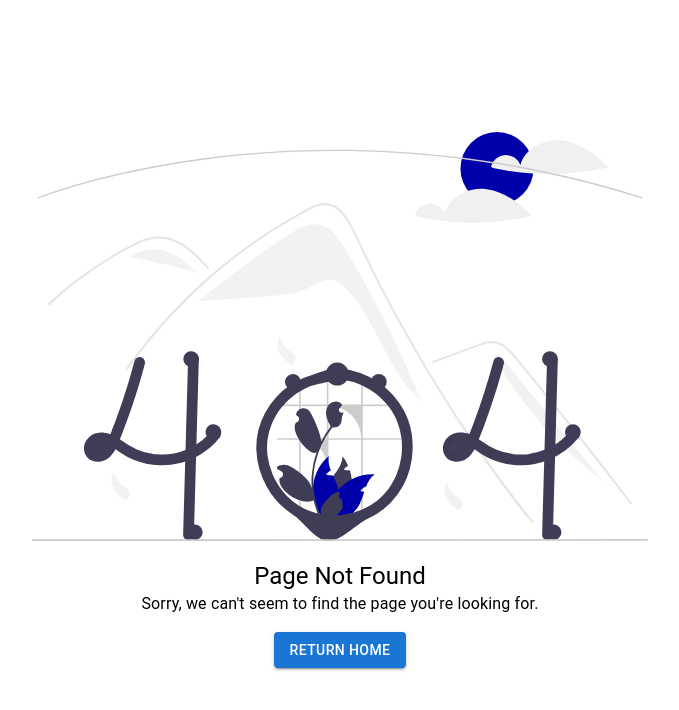
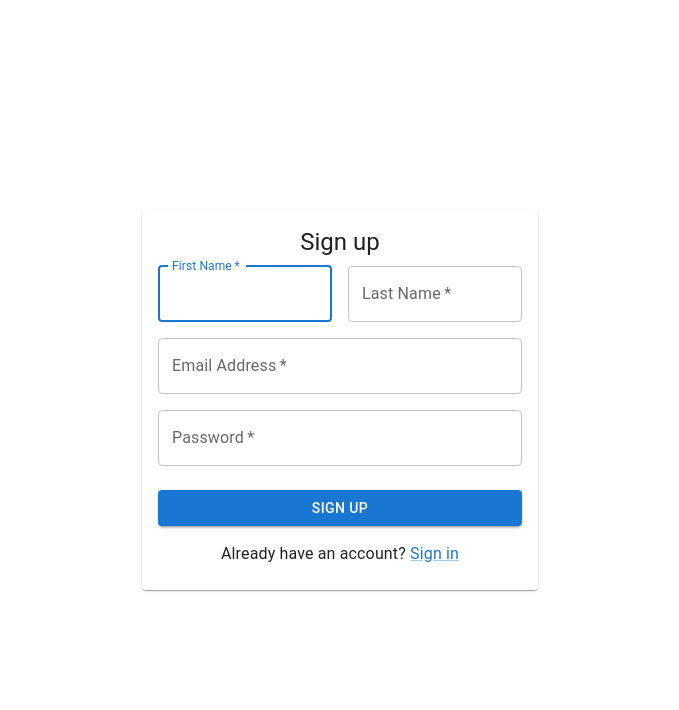
Before and after one commit to coreydbrown/FitnessLogApp.expressjs-react, a React (Create React App) app in the folder client/: page /register in a window 1280 px wide. Before the commit this address had no page. Shown: the top 710 px of the page, without its empty margins (300-979 px from the left). Built offline with nearby package versions, Linux system fonts and the light colour scheme.

Commit message:
Worked on Login and Register pages, added to Landing page, and linked pages together.

```diff
--- a/client/src/App.js
+++ b/client/src/App.js
@@ -1,6 +1,7 @@
 import Main from "./pages/Main";
 import Landing from "./pages/Landing";
 import Login from "./pages/Login";
+import Register from "./pages/Register";
 import Error from "./pages/Error";
 import { BrowserRouter, Routes, Route } from "react-router-dom";
 
@@ -11,6 +12,7 @@ function App() {
         <Route path="/" element={<Main />} />
         <Route path="/landing" element={<Landing />} />
         <Route path="/login" element={<Login />} />
+        <Route path="/register" element={<Register />} />
         <Route path="*" element={<Error />} />
       </Routes>
     </BrowserRouter>
--- a/client/src/pages/Landing.js
+++ b/client/src/pages/Landing.js
@@ -1,4 +1,6 @@
 import activity_tracker_svg from "../images/activity_tracker.svg";
+import { Link } from "react-router-dom";
+import LinkMUI from "@mui/material/Link";
 import Container from "@mui/material/Container";
 import Box from "@mui/material/Box";
 import Typography from "@mui/material/Typography";
@@ -36,9 +38,21 @@ const Landing = () => {
               culpa elit labore. Minim adipisicing nulla aute eiusmod velit
               pariatur in ipsum esse commodo anim et.
             </Typography>
-            <Button variant="contained" display="block" sx={{ mt: 2 }}>
-              Login/Register
+            <Button
+              component={Link}
+              to="/login"
+              variant="contained"
+              display="block"
+              sx={{ mt: 2, mb: 1 }}
+            >
+              Sign in
             </Button>
+            <Typography>
+              Don't have an account?{" "}
+              <LinkMUI component={Link} to="/register">
+                Sign up
+              </LinkMUI>
+            </Typography>
           </Box>
         </Box>
 
--- a/client/src/pages/Login.js
+++ b/client/src/pages/Login.js
@@ -1,5 +1,68 @@
+import { Link } from "react-router-dom";
+import LinkMUI from "@mui/material/Link";
+import Container from "@mui/material/Container";
+import Box from "@mui/material/Box";
+import Card from "@mui/material/Card";
+import CardContent from "@mui/material/CardContent";
+import TextField from "@mui/material/TextField";
+import Button from "@mui/material/Button";
+import Typography from "@mui/material/Typography";
+
 const Login = () => {
-  return <div>Login</div>;
+  return (
+    <Container maxWidth="xs">
+      <Box
+        height="100Vh"
+        display="flex"
+        justifyContent="center"
+        alignItems="center"
+      >
+        <Card component="main" sx={{ minWidth: 300, textAlign: "center" }}>
+          <CardContent>
+            <Typography component="h2" variant="h5">
+              Sign in
+            </Typography>
+            <Box component="form" noValidate sx={{ mt: 1 }}>
+              <TextField
+                margin="normal"
+                required
+                fullWidth
+                id="email"
+                label="Email Address"
+                name="email"
+                autoComplete="email"
+                autoFocus
+              />
+              <TextField
+                margin="normal"
+                required
+                fullWidth
+                name="password"
+                label="Password"
+                type="password"
+                id="password"
+                autoComplete="current-password"
+              />
+              <Button
+                type="submit"
+                fullWidth
+                variant="contained"
+                sx={{ mt: 3, mb: 2 }}
+              >
+                Sign In
+              </Button>
+              <Typography>
+                Don't have an account?{" "}
+                <LinkMUI component={Link} to="/register">
+                  Sign up
+                </LinkMUI>
+              </Typography>
+            </Box>
+          </CardContent>
+        </Card>
+      </Box>
+    </Container>
+  );
 };
 
 export default Login;
--- /dev/null
+++ b/client/src/pages/Register.js
@@ -0,0 +1,93 @@
+import { Link } from "react-router-dom";
+import LinkMUI from "@mui/material/Link";
+import Container from "@mui/material/Container";
+import Box from "@mui/material/Box";
+import Card from "@mui/material/Card";
+import CardContent from "@mui/material/CardContent";
+import Grid from "@mui/material/Grid";
+import TextField from "@mui/material/TextField";
+import Button from "@mui/material/Button";
+import Typography from "@mui/material/Typography";
+
+const Register = () => {
+  return (
+    <Container maxWidth="xs">
+      <Box
+        height="100Vh"
+        display="flex"
+        justifyContent="center"
+        alignItems="center"
+      >
+        <Card component="main" sx={{ minWidth: 300, textAlign: "center" }}>
+          <CardContent>
+            <Typography component="h2" variant="h5">
+              Sign up
+            </Typography>
+            <Box component="form" noValidate sx={{ mt: 1 }}>
+              <Grid container spacing={2}>
+                <Grid item xs={12} sm={6}>
+                  <TextField
+                    autoComplete="given-name"
+                    name="firstName"
+                    required
+                    fullWidth
+                    id="firstName"
+                    label="First Name"
+                    autoFocus
+                  />
+                </Grid>
+                <Grid item xs={12} sm={6}>
+                  <TextField
+                    required
+                    fullWidth
+                    id="lastName"
+                    label="Last Name"
+                    name="lastName"
+                    autoComplete="family-name"
+                  />
+                </Grid>
+                <Grid item xs={12}>
+                  <TextField
+                    required
+                    fullWidth
+                    id="email"
+                    label="Email Address"
+                    name="email"
+                    autoComplete="email"
+                  />
+                </Grid>
+                <Grid item xs={12}>
+                  <TextField
+                    required
+                    fullWidth
+                    name="password"
+                    label="Password"
+                    type="password"
+                    id="password"
+                    autoComplete="new-password"
+                  />
+                </Grid>
+              </Grid>
+              <Button
+                type="submit"
+                fullWidth
+                variant="contained"
+                sx={{ mt: 3, mb: 2 }}
+              >
+                Sign Up
+              </Button>
+              <Typography>
+                Already have an account?{" "}
+                <LinkMUI component={Link} to="/login">
+                  Sign in
+                </LinkMUI>
+              </Typography>
+            </Box>
+          </CardContent>
+        </Card>
+      </Box>
+    </Container>
+  );
+};
+
+export default Register;
```
